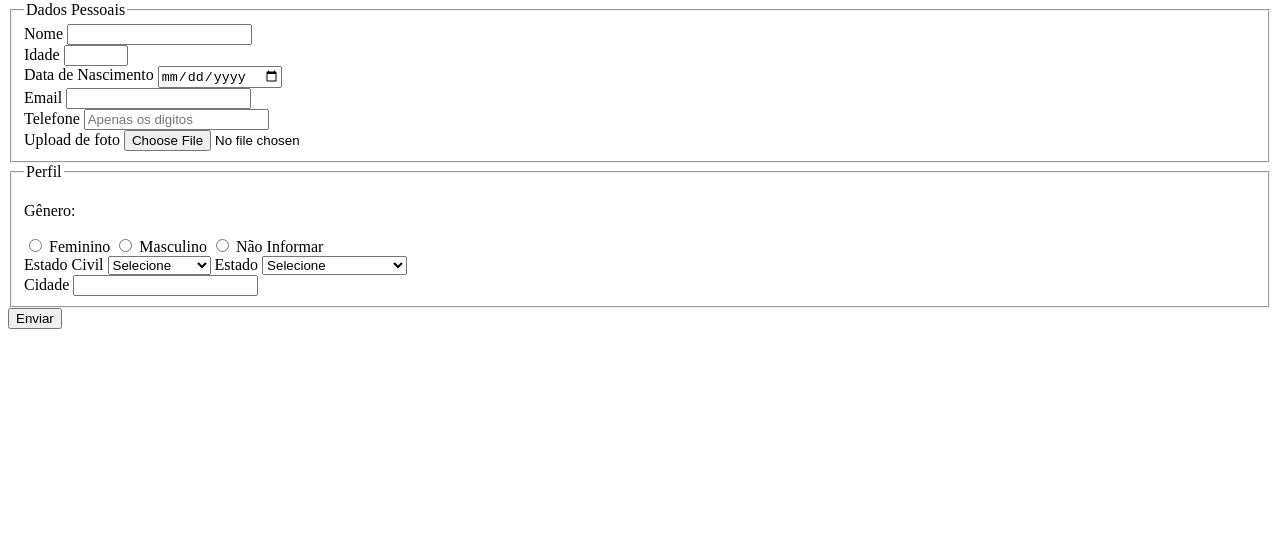
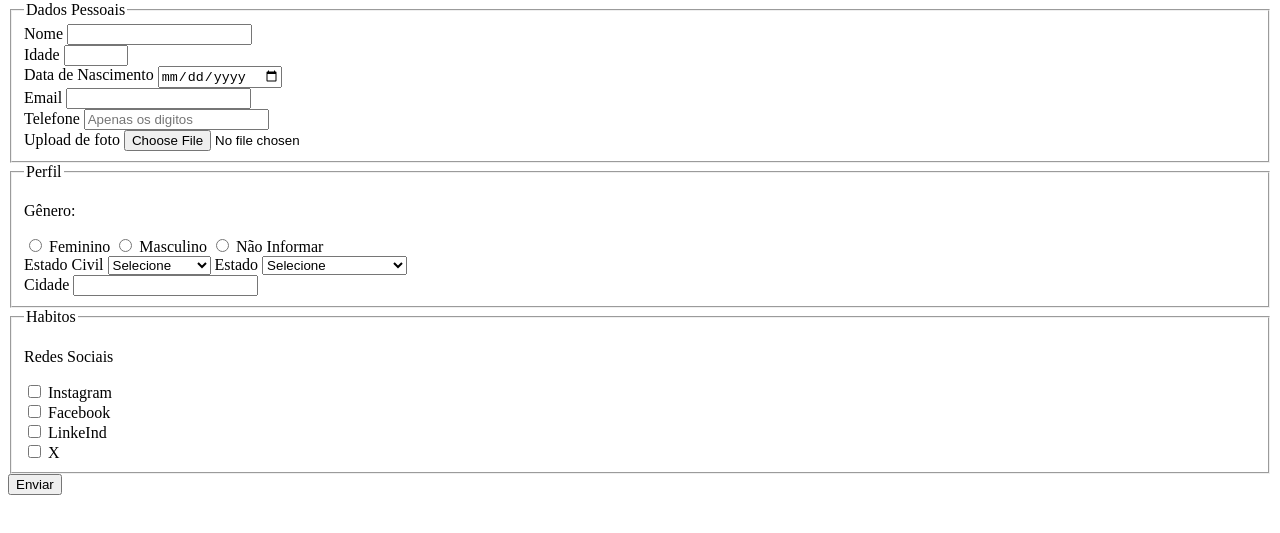
Before and after one commit to brunabernardess/pesquisa-culturama, a plain HTML site: page index.html in a window 1280 px wide. Shown: the part 79-612 px from the top of the page. Drawn offline with Linux system fonts and the light colour scheme.

Commit message:
Adiciona opcoes de redes sociais

```diff
--- a/index.html
+++ b/index.html
@@ -96,6 +96,22 @@
                 <label for="userCity">Cidade</label>
                 <input type="text" name="userCity">
         </fieldset>
+        <fieldset>
+          <legend>Habitos</legend>
+            <p>Redes Sociais</p>
+          <input type="checkbox" name="social" value="instagram"> <!-- o Type do input aqui é checkbox que é quadrado e permite que eu selecione mais de uma informação, o radio é redondo e somente me permite uma seleção -->
+          <label for="social">Instagram</label>
+          <br>
+          <input type="checkbox" name="social" value="facebookFacebook">
+          <label for="social">Facebook</label>
+          <br>
+          <input type="checkbox" name="social" value="linkedin">
+          <label for="social">LinkeInd</label>
+          <br>
+          <input type="checkbox" name="social" value="x">
+          <label for="social">X</label>
+
+        </fieldset>
 
           <button type="submit">Enviar</button>
 
```
